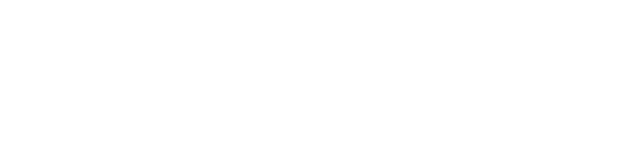
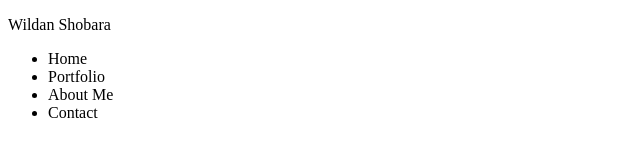
Before and after one commit to wildansob/git-basic, a plain HTML site: page index.html in a window 1280 px wide. Shown: the whole page, without its empty margins (0-640 px from the left). Drawn offline with Linux system fonts and the light colour scheme.

Commit message:
add list on html, and add style file

```diff
--- a/index.html
+++ b/index.html
@@ -7,6 +7,15 @@
     <title>Wildan Shobara</title>
   </head>
   <body>
+    <p>Wildan Shobara</p>
+
+
+    <ul>
+      <li>Home</li>
+      <li>Portfolio</li>
+      <li>About Me</li>
+      <li>Contact</li>
+    </ul>
     <script src="script.js"></script>
   </body>
 </html>
```
Also changed, not shown: style.css (added).
